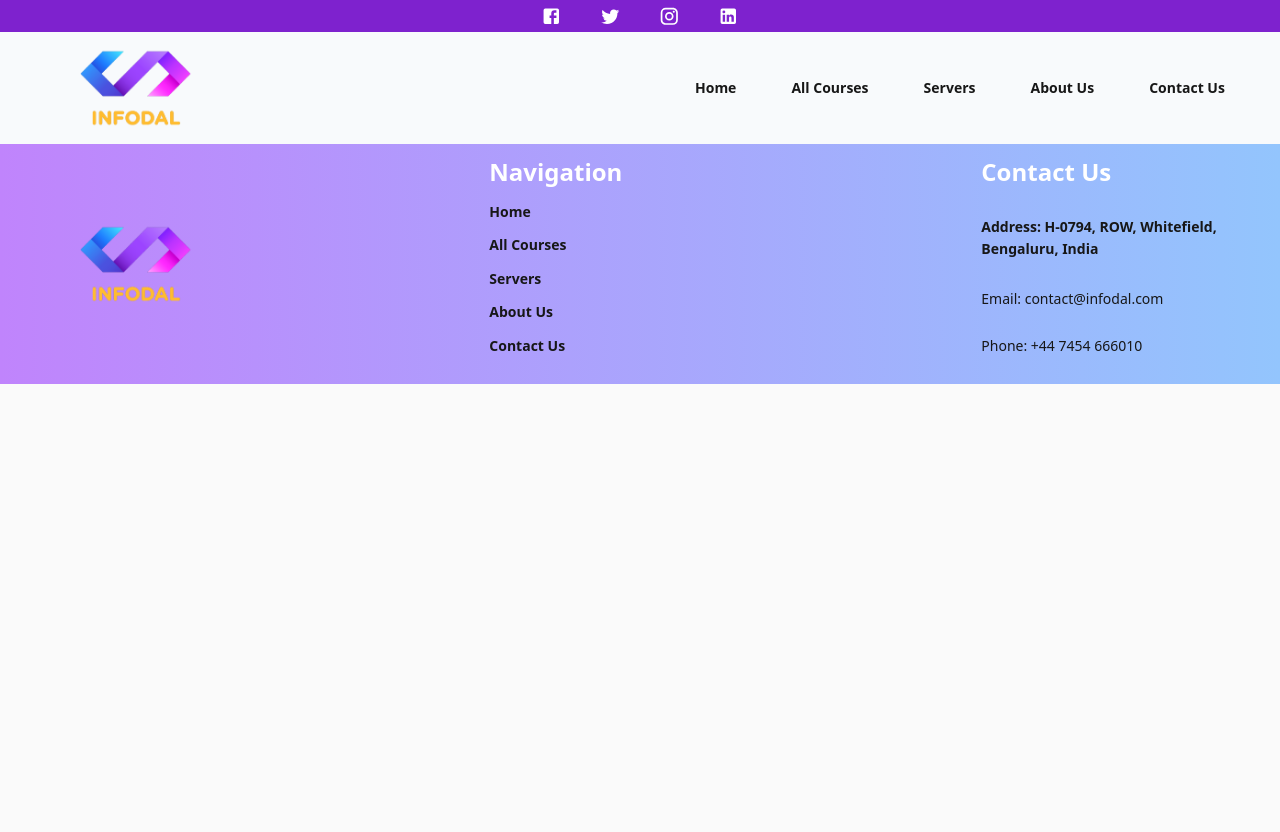
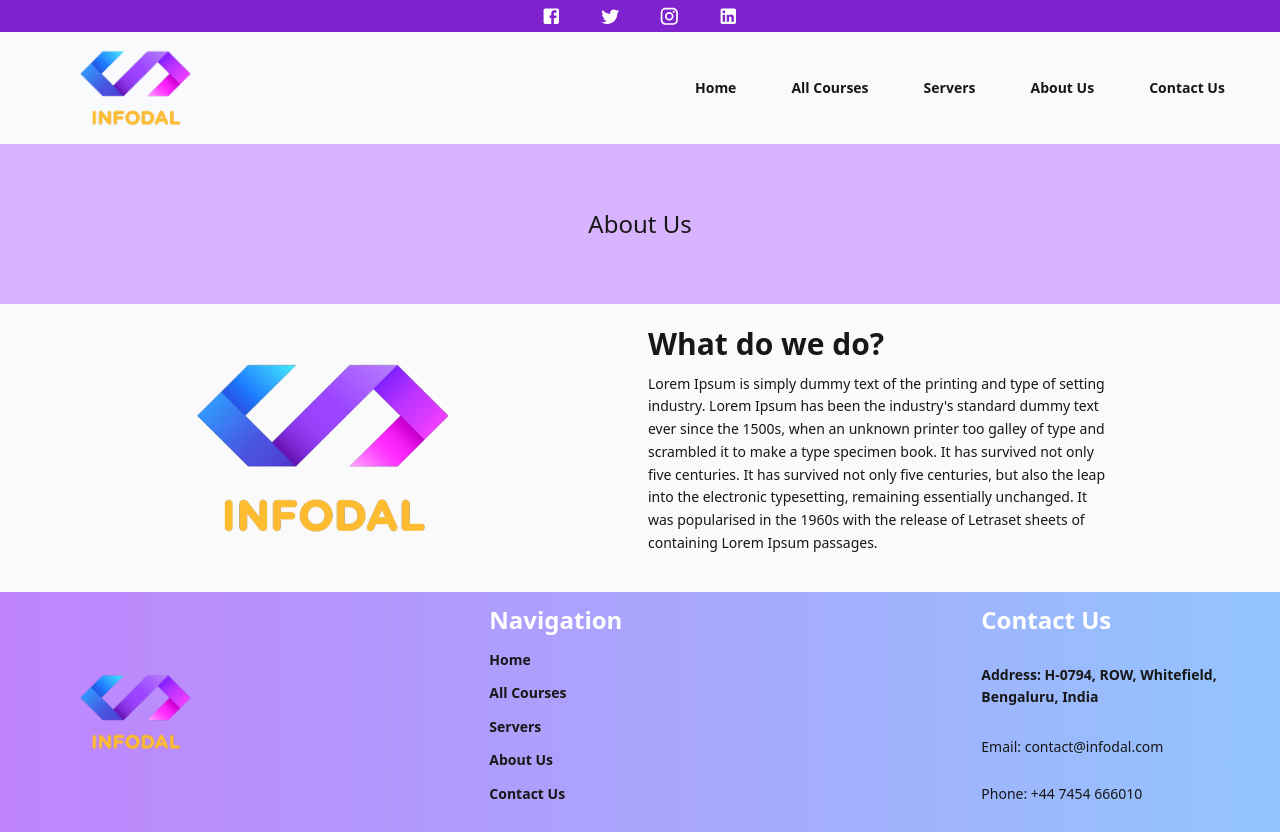
Before and after one commit to Gaurav-2k1/test, a Next.js app: page /about in a window 1280 px wide. Before the commit the page ends 800 px from the top, so only its background shows below. Built offline with nearby package versions, Linux system fonts and the light colour scheme.

Commit message:
About Us Skeleton

```diff
--- a/components/Body/PopularCourses.js
+++ b/components/Body/PopularCourses.js
@@ -3,7 +3,7 @@ import CourseComponent from "../Shared/CourseComponent";
 
 export default function PopularCourses() {
   return (
-    <div className="bg-blue-600 w-full p-4 lg:px-40">
+    <div className="bg-purple-600 w-full p-4 lg:px-40">
       <h1 className="text-white text-3xl font-semibold w-full text-center ">
         Popular Courses
       </h1>
--- a/pages/about/index.js
+++ b/pages/about/index.js
@@ -1,4 +1,5 @@
 import Head from "next/head";
+import Image from "next/image";
 import React from "react";
 import Footer from "../../components/Footer/Footer";
 import Header from "../../components/Header/Header";
@@ -18,7 +19,39 @@ export default function About() {
       <header>
         <Header />
       </header>
-
+      <div>
+        <div className="bg-purple-300 h-[15vh] lg:h-[20vh]">
+          <h1 className="text-center text-2xl font-lg flex justify-center items-center h-full">
+            About Us
+          </h1>
+        </div>
+        <div className="flex flex-col justify-evenly m-auto lg:grid lg:grid-cols-2 lg:gap-4 p-4">
+          <div className="relative w-[80vw] h-[80vw] lg:w-[20vw] lg:h-[20vw] m-auto">
+            <Image
+              src="/logo.png"
+              alt="logo"
+              layout="fill"
+              objectFit="scale-down"
+            />
+          </div>
+          <div className="flex flex-col justify-around lg:h-[30vh] lg:w-3/4 mb-5 lg:m-0 text-center lg:text-left">
+            <h1 className="text-3xl font-semibold mb-5 lg:m-0">
+              What do we do?
+            </h1>
+            <p>
+              {`Lorem Ipsum is simply dummy text of the printing and type of
+              setting industry. Lorem Ipsum has been the industry's standard
+              dummy text ever since the 1500s, when an unknown printer too
+              galley of type and scrambled it to make a type specimen book. It
+              has survived not only five centuries. It has survived not only
+              five centuries, but also the leap into the electronic typesetting,
+              remaining essentially unchanged. It was popularised in the 1960s
+              with the release of Letraset sheets of containing Lorem Ipsum
+              passages.`}
+            </p>
+          </div>
+        </div>
+      </div>
       <footer>
         <Footer />
       </footer>
```
